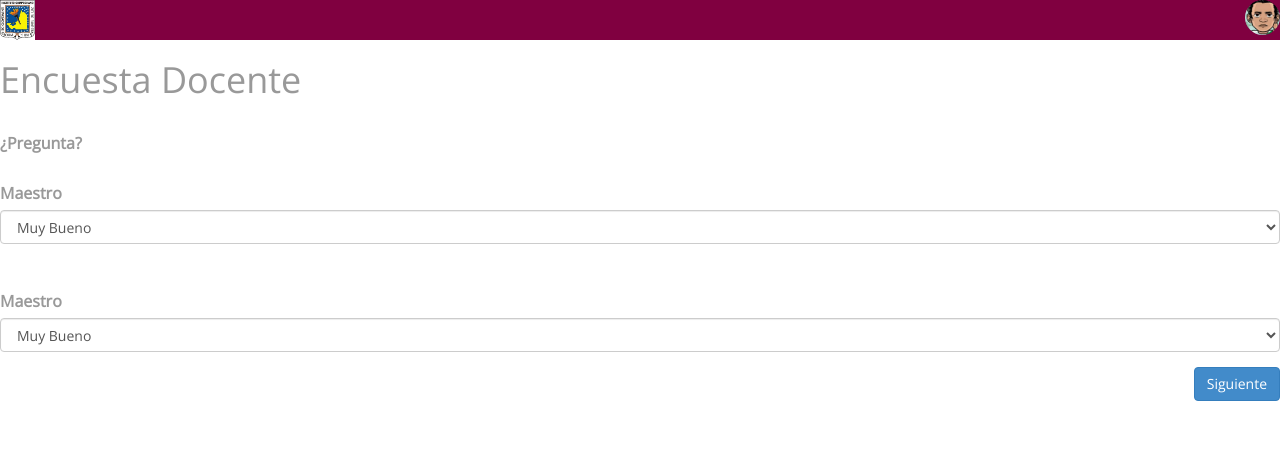
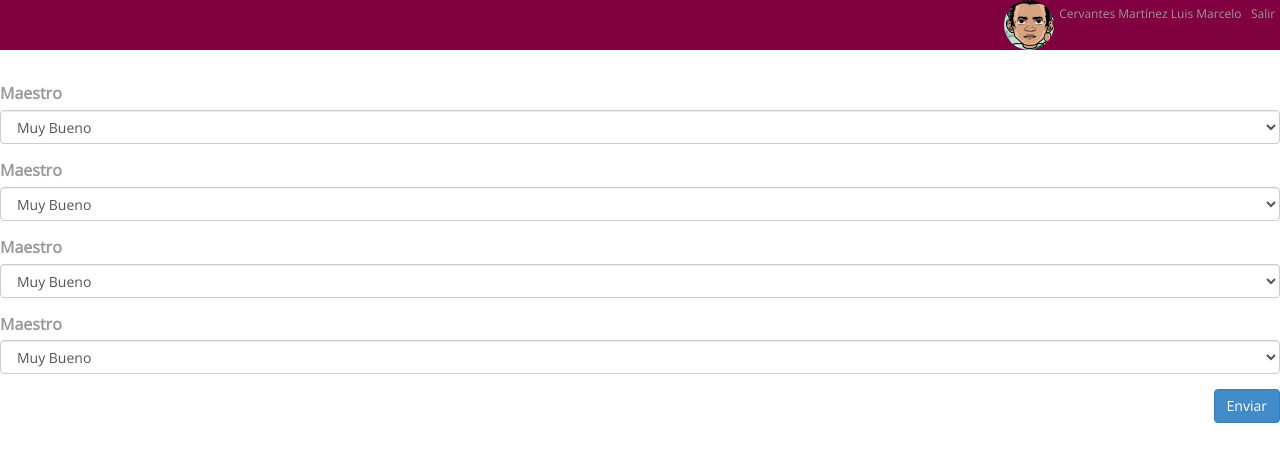
Before and after one commit to lcrvantes/vista_alumno, a plain HTML site: page index.html in a window 1280 px wide. Drawn offline with nearby package versions, Linux system fonts and the light colour scheme.

Commit message:
Modificaciones
Dejando la vista más o menos bien!!

```diff
--- a/css/estilos_admin.css
+++ b/css/estilos_admin.css
@@ -11,6 +11,10 @@ a
 a:hover
 {
 	text-decoration: none;
+}
+header nav ul li #en
+{
+	border: 2px solid blue;
 }
 header nav
 {
@@ -31,28 +35,24 @@ header nav ul li
 }
 header nav ul li a
 {
-<<<<<<< HEAD
-	font-size: 13px;
-	display: block;
-	padding: 0.4em;
-
-	border-bottom: 2px solid transparent;
-=======
-	font-size: 14px;
+	font-size: 12px;
 	display: block;
 	padding: 0.4em;
 
 	border-bottom: 3px solid transparent;
->>>>>>> origin/master
+}
+header nav ul li #avatar
+{
+	width: 50px;
+}
+header nav ul li #avatar img
+{
+	width: 100%;
 }
 header nav ul li a:hover
 {
 	color: white;
-<<<<<<< HEAD
-	border-bottom: 2px solid #E02222;
-=======
 	border-bottom: 3px solid #E02222;
->>>>>>> origin/master
 }
 header nav ul li:first-child
 {
@@ -61,7 +61,7 @@ header nav ul li:first-child
 }
 header nav ul li:first-child figure
 {
-	width: 35px;
+	width: 50px;
 	position: relative;
 }
 header nav ul li:first-child figure img
--- a/estilos_alumno.css
+++ /dev/null
@@ -1,12 +0,0 @@
-body
-{
-	font-size: 16px;
-	font-family: 'Open Sans', 'Serif';
-	color:#999999;
-}
-header nav
-{
-	background-color: #212121;
-	border: 2px solid red;
-	width: 100%;
-}
--- a/index.html
+++ b/index.html
@@ -1,60 +1,79 @@
 <!doctype html>
-<html lang="es">
+<html lang="en">
 <head>
 	<meta charset="UTF-8">
   <meta name="viewport" content="width=device-width, user-scalable=no, initial-scale=1.0, maximum-scale=1.0, minimum-scale=no">
 	<title>Instituto Campechano</title>
 	<link rel="stylesheet" href="css/bootstrap.min.css">
 	<link href='http://fonts.googleapis.com/css?family=Open+Sans' rel='stylesheet' type='text/css'>
+
 	<link rel="stylesheet" href="css/estilos_admin.css">
 </head>
 <body>
+
 <header>
 	<nav>
 		<ul>
+			<li id="en">
+			</li>
+			<li><a href="#">Salir</a></li>
       <li>
-				<figure>
-					<img src="img/logo_escuela.png" alt="">
-				</figure>
+        <a href="">Cervantes Martínez Luis Marcelo</a>
       </li>
-			<li><a href="#">X Salir</a></li>
-			<li><a href="#">Cervantes Martínez Luis Marcelo</a></li>
       <li>
-				<figure>
-					<img src="img/avatar.jpg" alt="" class="img img-circle">
+        <figure id="avatar">
+          <img src="img/avatar.jpg" alt="" class="img-circle">
         </figure>
       </li>
 		</ul>
 	</nav>
 </header>
 <form role="form">
-		<h1 class="titulo">
-			Encuesta Docente
-		</h1>
   <fieldset>
     <div class="form-group">
-	    		<label for="">¿Pregunta?</label>
-	    		<br><br>
       <label for="listaDeshabilitada">Maestro</label>
       <select id="listaDeshabilitada" class="form-control">
         <option>Muy Bueno</option>
-	        	<option value="">Excelente</option>
-	        	<option value="">Bueno</option>
-	        	<option value="">Malo</option>
-	        	<option value="">Muy Malo</option>
+        <option>Excelente</option>
+        <option>Bueno</option>
+        <option>Malo</option>
+        <option>Muy Malo</option>
       </select>
-	      		<br><br>
-	      		<label for="">Maestro</label>
+    </div>
+    <div class="form-group">
+      <label for="listaDeshabilitada">Maestro</label>
       <select id="listaDeshabilitada" class="form-control">
         <option>Muy Bueno</option>
-	        	<option value="">Excelente</option>
-	        	<option value="">Bueno</option>
-	        	<option value="">Malo</option>
-	        	<option value="">Muy Malo</option>
+        <option>Excelente</option>
+        <option>Bueno</option>
+        <option>Malo</option>
+        <option>Muy Malo</option>
       </select>
     </div>
-	    	<button type="submit" class="btn btn-primary">Siguiente</button>
+    <div class="form-group">
+      <label for="listaDeshabilitada">Maestro</label>
+      <select id="listaDeshabilitada" class="form-control">
+        <option>Muy Bueno</option>
+        <option>Excelente</option>
+        <option>Bueno</option>
+        <option>Malo</option>
+        <option>Muy Malo</option>
+      </select>
+    </div>
+    <div class="form-group">
+      <label for="listaDeshabilitada">Maestro</label>
+      <select id="listaDeshabilitada" class="form-control">
+        <option>Muy Bueno</option>
+        <option>Excelente</option>
+        <option>Bueno</option>
+        <option>Malo</option>
+        <option>Muy Malo</option>
+      </select>
+    </div>
+    <button type="submit" class="btn btn-primary">Enviar</button>
   </fieldset>
 </form>
+<script src="https://ajax.googleapis.com/ajax/libs/jquery/1.11.0/jquery.min.js"></script>
+<script src="js/bootstrap.min.js"></script>
 </body>
 </html>
```
Lines whose indentation alone changed are shown as unchanged.
